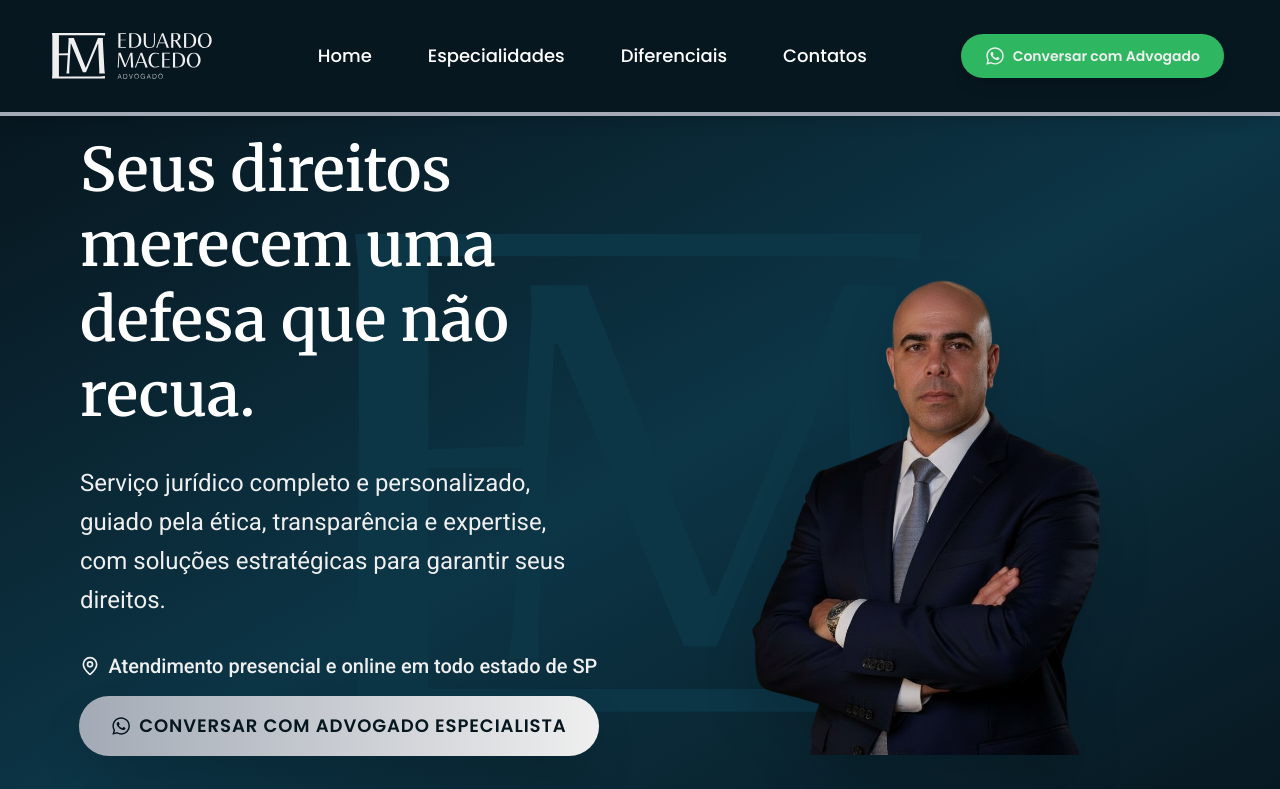
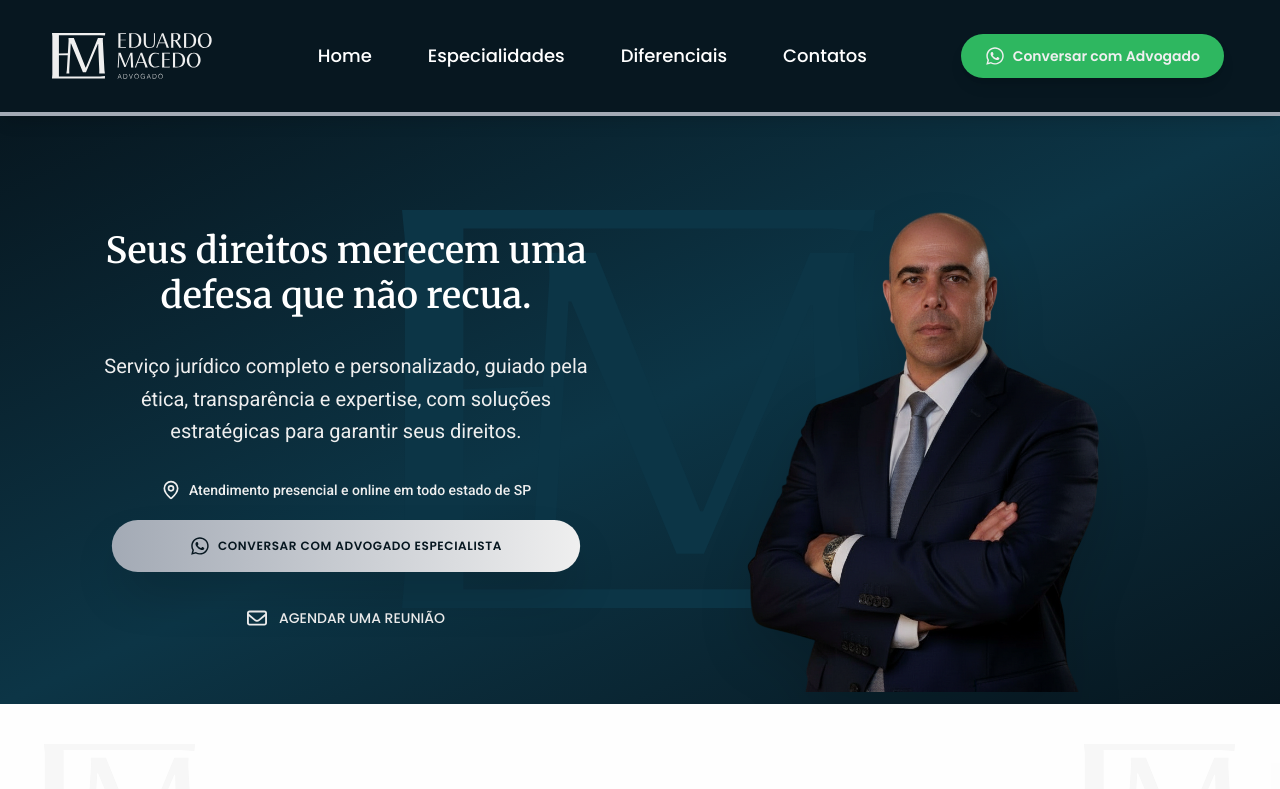
Before and after one commit to ChrisMaga/landingpage-Edu, a Next.js app: page / in a window 1280 px wide. Shown: the top 789 px of the page. Built offline with nearby package versions, Linux system fonts and the light colour scheme.

Commit message:
ajustes na Hero

```diff
--- a/src/components/Hero/index.tsx
+++ b/src/components/Hero/index.tsx
@@ -6,8 +6,8 @@ import { LuMapPin } from "react-icons/lu";
 
 export default function Hero() {
   return (
-    <section id="hero" className="min-h-[80vh] md:min-h-[20vh]
-    pl-6 pr-6 bg-linear-to-br from-primary via-secondary to-primary flex flex-col lg:flex-row items-center justify-center px-4 sm:px-6 md:px-10 lg:px-20 pt-12 md:pt-2 md:pb-0 relative overflow-hidden font-poppins">
+    <section id="hero" className="min-h-[80vh] md:min-h-[40vh]
+    bg-linear-to-br from-primary via-secondary to-primary flex flex-col lg:flex-row items-center justify-center px-4 sm:px-6 md:px-20 pt-12 md:pt-4 md:pb-3 relative overflow-hidden font-poppins">
 
       {/* Marca d'água: Logo central (aumentei opacidade e z-index) */}
       <div className="absolute inset-0 flex items-center justify-center pointer-events-none z-0"> {/* z-0 mais baixo */}
@@ -16,29 +16,30 @@ export default function Hero() {
           alt="Logo marca d'água"
           width={150}
           height={45}
-    className=" w-102 h-100 sm:w-130 sm:h-112 md:w-148 md:h-114 lg:w-164 lg:h-120 object-contain mix-blend-multiply"
+          className=" w-102 h-100 sm:w-110 sm:h-102 md:w-lg md:h-104 lg:w-xl lg:h-100 object-contain mix-blend-multiply"
         />
       </div>
+<div className="md:grid md:grid-cols-2">
 
       {/* Conteúdo texto (centralizado mobile, esquerdo desktop) */}
-      <div className="relative z-20 w-full max-w-2xl text-center lg:text-left lg:pr-12 space-y-6 md:space-y-8 flex-1 order-1 lg:order-0">
-        <h1 className="text-3xl sm:text-4xl md:text-5xl lg:text-6xl font-semibold font-merriweather text-white leading-tight md:mt-2">
+      <div className="relative z-20 w-full max-w-2xl text-center lg:text-center lg:pr-12 space-y-6 md:space-y-8 flex-1 order-1 lg:order-0 md:pb-8 md:pl-5 lg:pt-20">
+        <h1 className="text-3xl sm:text-4xl md:text-3xl lg:text-4xl font-semibold font-merriweather text-white leading-tight md:mt-4">
           Seus direitos merecem uma defesa que não recua.
         </h1>
-        <p className="text-lg font-roboto sm:text-xl md:text-2xl text-quaternary leading-relaxed px-4 lg:px-0 ">
+        <p className="text-lg font-roboto sm:text-xl md:text-xl text-quaternary leading-relaxed px-4 lg:px-0 ">
           Serviço jurídico completo e personalizado, guiado pela ética, transparência e expertise, com soluções estratégicas para garantir seus direitos.
         </p>
-        <p className="flex items-center justify-center gap-2 text-base font-roboto sm:text-lg md:text-xl text-quaternary font-medium md:pb-1 md:mb-2 px-4 lg:px-0">
+        <p className="flex items-center justify-center gap-2 text-base font-roboto sm:text-lg md:text-sm text-quaternary font-medium md:pb-1 md:mb-2 px-4 lg:px-0">
           <LuMapPin className="w-5 h-5 shrink-0" />
           Atendimento presencial e online em todo estado de SP
         </p>
 
         {/* Botões (stacked mobile) */}
-        <div className="flex flex-col gap-3 md:gap-4 pt-2 sm:pt-1 md:pt-1 px-4 lg:px-0">
+        <div className="flex flex-col gap-3 md:gap-5 pt-2 sm:pt-1 md:pt-2 px-4 lg:px-3">
           {/* Botão 1: Ícone WhatsApp + Animação "pra frente e pra trás" (scale 1 → 1.05 → 1) */}
           <a
             href="#contato"
-  className="flex items-center justify-center gap-2 bg-linear-to-r from-tertiary to-quaternary text-primary font-semibold uppercase text-xs sm:text-lg px-6 sm:px-8 py-3 md:py-4 rounded-full shadow-2xl transition-all duration-500 hover:scale-105 hover:shadow-3xl animate-breathe font-poppins tracking-wider whitespace-nowrap" // + whitespace-nowrap
+            className="flex items-center justify-center gap-2 bg-linear-to-r from-tertiary to-quaternary text-primary font-semibold uppercase text-xs sm:text-lg md:text-xs px-6 sm:px-7 py-3 md:py-4 rounded-full shadow-2xl transition-all duration-500 hover:scale-105 hover:shadow-3xl animate-breathe font-poppins tracking-wider whitespace-nowrap" // + whitespace-nowrap
           >
 
             <FaWhatsapp className="w-5 h-5 shrink-0" />
@@ -49,7 +50,7 @@ export default function Hero() {
 
           <a
             href="#contato"
-            className="flex items-center justify-center gap-3 text-quaternary hover:border-3 hover:border-quaternary hover:text-quaternary font-medium text-sm sm:text-lg px-6 sm:px-8 py-3 md:py-4 rounded-full transition-all duration-100 hover:shadow-lg font-poppins text-center"
+            className="flex items-center justify-center gap-3 text-quaternary hover:border-3 hover:border-quaternary hover:text-quaternary font-medium text-sm sm:text-lg md:text-sm x-6 sm:px-8 py-3 md:py-4 rounded-full transition-all duration-100 hover:shadow-lg font-poppins text-center"
           >
             <FaRegEnvelope className="w-5 h-5 shrink-0" />
             AGENDAR UMA REUNIÃO
@@ -58,7 +59,7 @@ export default function Hero() {
       </div>
 
       {/* Imagem direita (centralizada horizontalmente + rente ao fundo da section) */}
-<div className="relative z-20 w-full lg:w-1/2 order-2 lg:order-0 flex items-end md:items-end lg:items-end justify-center px-4 lg:px-0"> {/* items-end rente embaixo + justify-center centraliza */}
+      <div className="relative z-20 w-full order-2 lg:order-0 flex  items-end md:items-end lg:items-end justify-end px-4 lg:px-0"> {/* items-end rente embaixo + justify-center centraliza */}
         <Image
           src="/hero-image.png"
           alt="Advogado"
@@ -68,6 +69,8 @@ export default function Hero() {
           priority
         />
       </div>
+
+      </div>
     </section>
   );
 }
```
Lines whose indentation alone changed are shown as unchanged.
